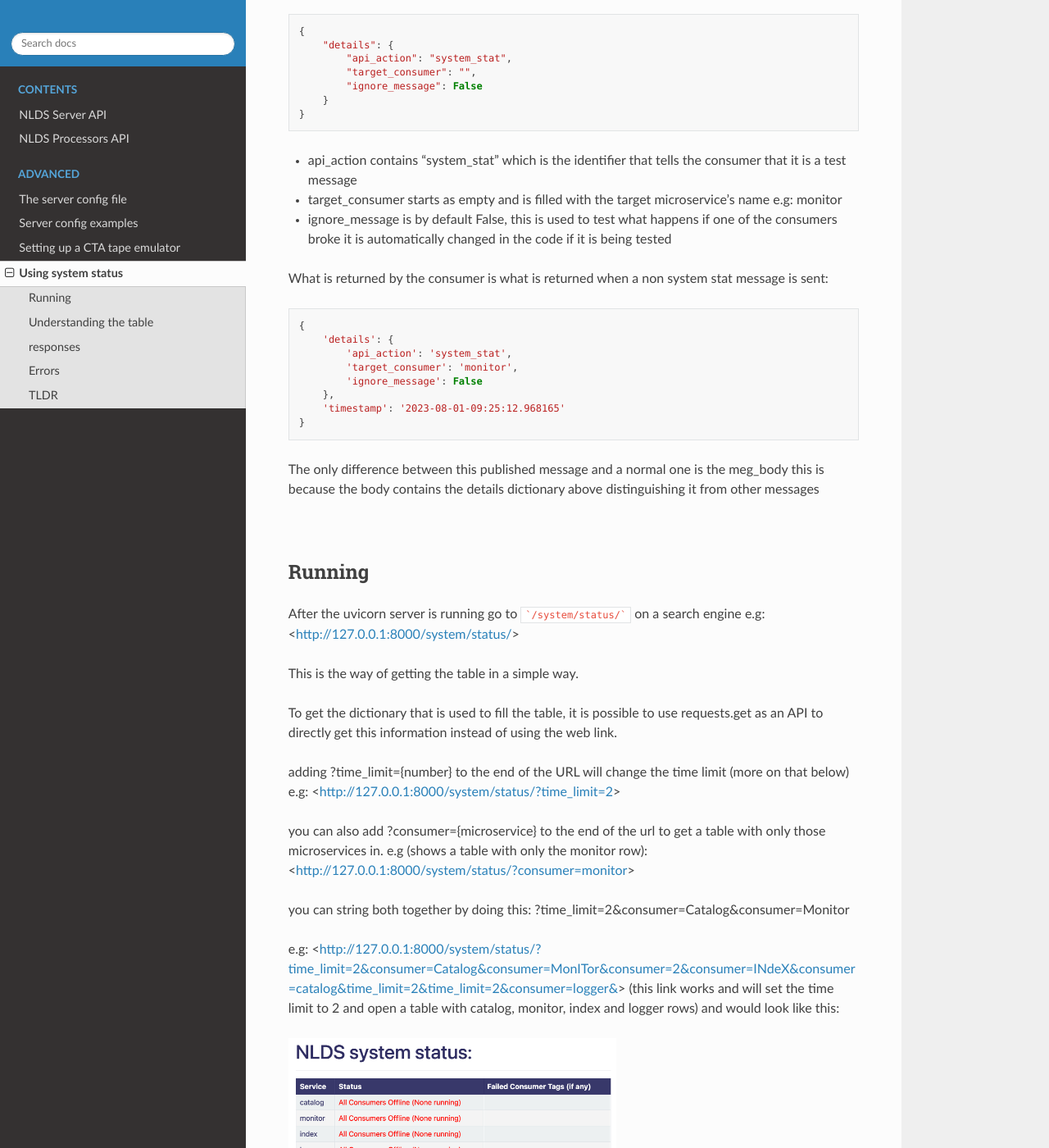
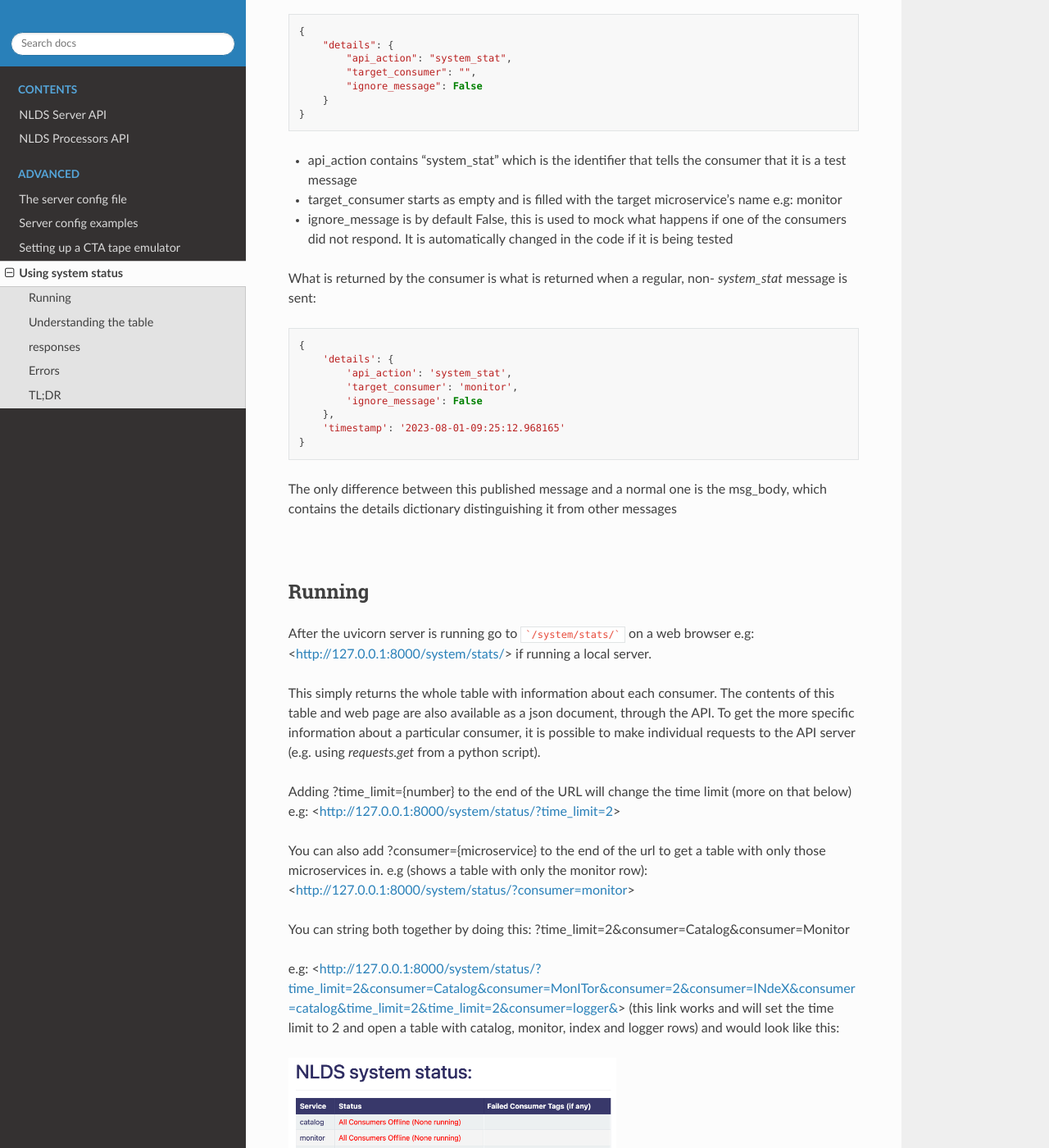
Before and after one commit to cedadev/nlds, a Sphinx documentation site: the page built from docs/source/system-status.rst, in a window 1280 px wide and 1400 px high, scrolled down 623 px. Shown: the whole window at 82% size. Built offline with Sphinx 7.4.7 and the Read the Docs theme 2.0.0, drawn with Linux system fonts in a browser that asks for light colours; some of the changed text lies outside the part shown.

Commit message:
Suggested comments and typo corrections

````diff
--- a/docs/source/system-status.rst
+++ b/docs/source/system-status.rst
@@ -34,10 +34,10 @@ This distinction is inside the msg_dict dictionary that is passed in the message
 * api_action contains "system_stat" which is the identifier that tells the consumer that
   it is a test message
 * target_consumer starts as empty and is filled with the target microservice's name e.g: monitor
-* ignore_message is by default False, this is used to test what happens if one of the consumers broke
-  it is automatically changed in the code if it is being tested
+* ignore_message is by default False, this is used to mock what happens if one of the consumers did not respond.
+  It is automatically changed in the code if it is being tested
 
-What is returned by the consumer is what is returned when a non system stat message is sent::
+What is returned by the consumer is what is returned when a regular, non- `system_stat` message is sent::
 
     {
         'details': {
@@ -48,9 +48,8 @@ What is returned by the consumer is what is returned when a non system stat mess
         'timestamp': '2023-08-01-09:25:12.968165'
     }
 
-The only difference between this published message and a normal one is the meg_body
-this is because the body contains the details dictionary above distinguishing it from
-other messages
+The only difference between this published message and a normal one is the msg_body,
+which contains the details dictionary distinguishing it from other messages
 
 
 |
@@ -59,24 +58,25 @@ Running
 -------
 
 
-After the uvicorn server is running go to ```/system/status/``` on a search engine
-e.g: <http://127.0.0.1:8000/system/status/>
+After the uvicorn server is running go to ```/system/stats/``` on a web browser
+e.g: <http://127.0.0.1:8000/system/stats/> if running a local server.
 
-This is the way of getting the table in a simple way.
-
-To get the dictionary that is used to fill the table, it is possible to use requests.get
-as an API to directly get this information instead of using the web link.
+This simply returns the whole table with information about each consumer. The
+contents of this table and web page are also available as a json document, through
+the API. To get the more specific information about a particular consumer, it is
+possible to make individual requests to the API server (e.g. using `requests.get`
+from a python script).
 
 
-adding ?time_limit={number} to the end of the URL will change the time limit
+Adding ?time_limit={number} to the end of the URL will change the time limit
 (more on that below) e.g:
 <http://127.0.0.1:8000/system/status/?time_limit=2>
 
-you can also add ?consumer={microservice} to the end of the url to get a table with only
+You can also add ?consumer={microservice} to the end of the url to get a table with only
 those microservices in. e.g (shows a table with only the monitor row):
 <http://127.0.0.1:8000/system/status/?consumer=monitor>
 
-you can string both together by doing this:
+You can string both together by doing this:
 ?time_limit=2&consumer=Catalog&consumer=Monitor
 
 e.g:
@@ -98,9 +98,9 @@ Understanding the table
 
 
 When opening the page it will load quickly unless some consumers have failed.
-This is because the system will wait the duration of the time limit set in system.py
+This is because the system will wait the duration of the time limit set in system.py,
 the default for this is 5 seconds but can be changed by changing the value of time_limit.
-it can also be changed by adding ?time_limit={number} at the end of the URL. This
+It can also be changed by adding ?time_limit={number} at the end of the URL. This
 number cannot go below 0 or above 15 otherwise it defaults to 5 seconds.
 
 You also have the choice to select which microservices you want to see specifically
@@ -108,7 +108,7 @@ by adding ?consumer={microservice} at the end of the URL. you can string as many
 you want and it will show your options. If you spell it wrong it will not break but ignore it
 and if you accidentally have a duplicate it will ignore that also. Doing ?consumer=all which will show the regular table.
 
-you are also able to select specific microservices and get a JSON response from them
+You are also able to select specific microservices and get a JSON response from them
 helpful for an API. To do this add the microservice you want at the end of the URL
 <http://127.0.0.1:8000/system/status/catalog>
 this will give information as a JSON response for the catalog microservice
@@ -271,8 +271,8 @@ the object and therefore a Rabbit error will occur. This is because it will retu
 
 |
 
-TLDR
-----
+TL;DR
+-----
 
 
 going to ```/system/status/``` on a search engine or <http://127.0.0.1:8000/system/status/>
````
